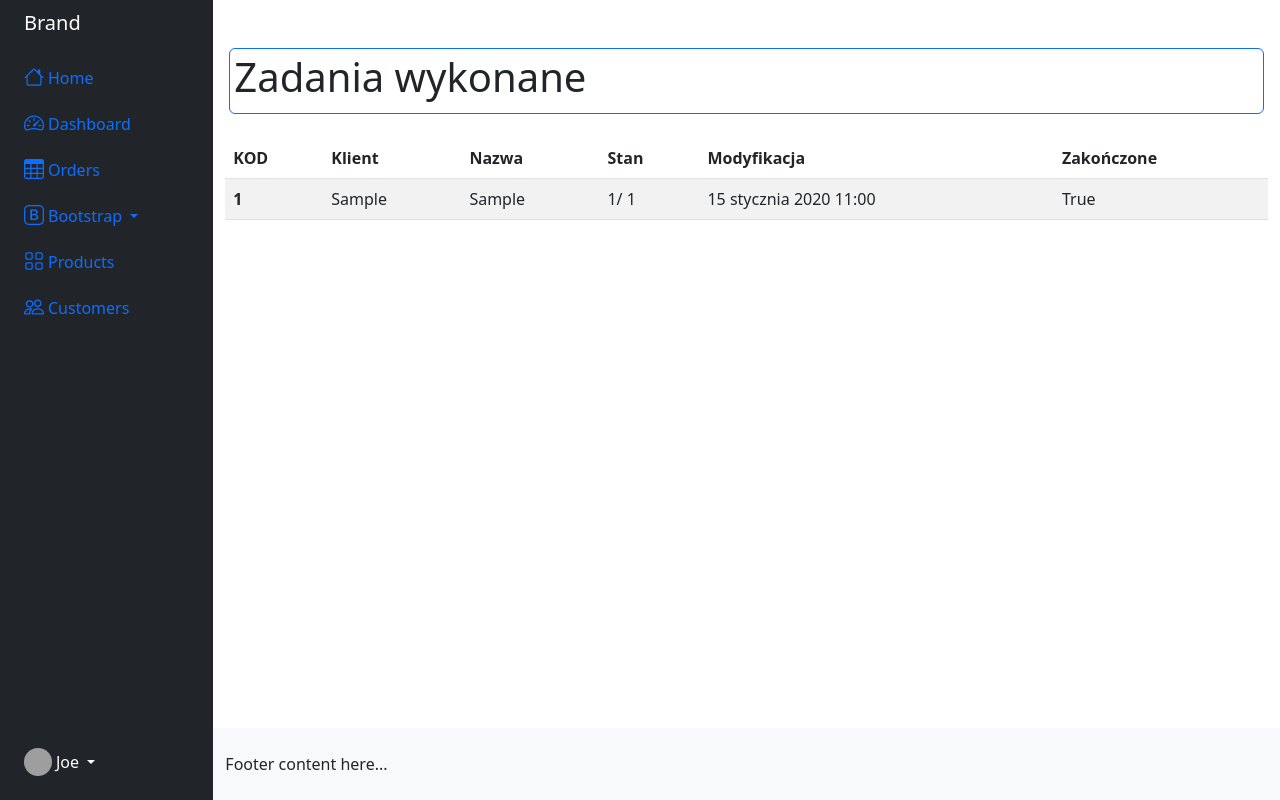
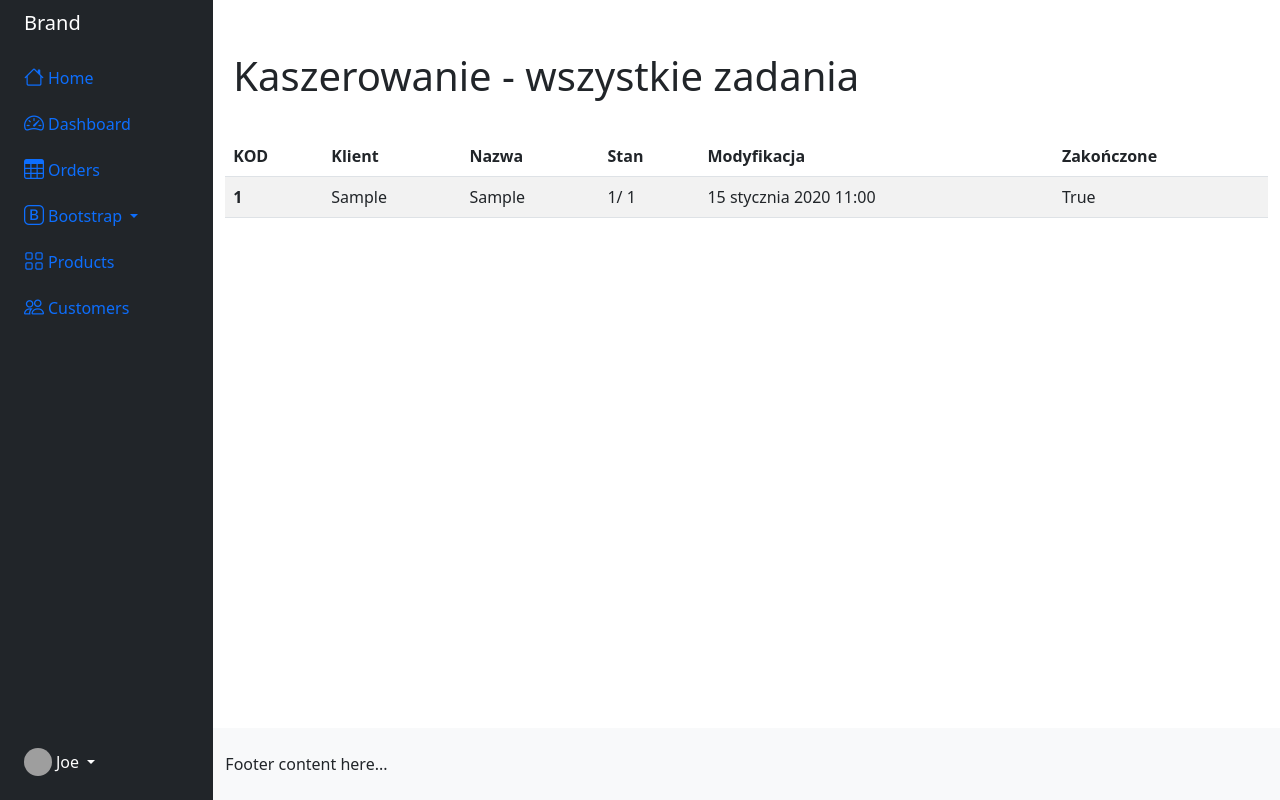
Before and after one commit to ut3k/raster_system, a Django app: page /kaszerowanie/all in a window 1280 px wide. Run offline with Django 4.2, Linux system fonts and the light colour scheme; tables that the repository leaves empty hold one stand-in row (values such as "Sample post"); some libraries are stand-ins or nearby versions; grey boxes are pictures that could not be loaded.

Commit message:
KASZEROWANIE - uproszczenie wyglądu szablonu

```diff
--- a/raster_system/kaszerowanie/templates/kasz_list_table.html
+++ b/raster_system/kaszerowanie/templates/kasz_list_table.html
@@ -6,8 +6,8 @@ KASZEROWANIE
 
 {% block content %}
 
-<div class="my-4 mx-1 p-1 border border-primary rounded">
-  <h1>{{ kasz_title }}</h1>
+<div class="my-4 mx-1 p-1">
+  <h1> Kaszerowanie - {{ kasz_title }}</h1>
 </div>
 
 <table class="table table-striped">
--- a/raster_system/kaszerowanie/templates/kasz_list_view.html
+++ b/raster_system/kaszerowanie/templates/kasz_list_view.html
@@ -6,8 +6,8 @@ KASZEROWANIE
 
 {% block content %}
 
-<div class="my-4 mx-1 p-1 border border-primary rounded">
-  <h1>Kaszerowanie - zadania do wykonania</h1>
+<div class="my-4 mx-1 p-1">
+  <h1>Kaszerowanie - {{ title }}</h1>
 </div>
 
 <div>
--- a/raster_system/kaszerowanie/views.py
+++ b/raster_system/kaszerowanie/views.py
@@ -6,9 +6,10 @@ from .forms import KaszForm
 from .models import Kaszerowanie
 
 def kasz_list(request):
-    kasz_zrobic = Kaszerowanie.objects.filter(kasz_gotowe="False")
-    kasz_zrobione = Kaszerowanie.objects.filter(kasz_gotowe="True")
-    return render(request,"kasz_list_view.html", {"kasz_zrobic":kasz_zrobic, "kasz_zrobione":kasz_zrobione} )
+    kasz_todo = Kaszerowanie.objects.filter(kasz_gotowe="False")
+    kasz_todo_title = "zadania do wykonania"
+    # kasz_zrobione = Kaszerowanie.objects.filter(kasz_gotowe="True")
+    return render(request,"kasz_list_view.html", {"kasz_zrobic":kasz_todo, "title":kasz_todo_title} )
 
 def kasz_list_done(request):
     kasz_done= Kaszerowanie.objects.filter(kasz_gotowe="True").order_by("-created_date")
@@ -17,7 +18,7 @@ def kasz_list_done(request):
 
 def kasz_list_all(request):
     kasz_done= Kaszerowanie.objects.order_by("-created_date")
-    kasz_done_title = "Zadania wykonane"
+    kasz_done_title = "wszystkie zadania"
     return render(request,"kasz_list_table.html", {"kasz_tab_data":kasz_done, "kasz_title":kasz_done_title})
 
 class KaszerowanieListView(ListView):
```
